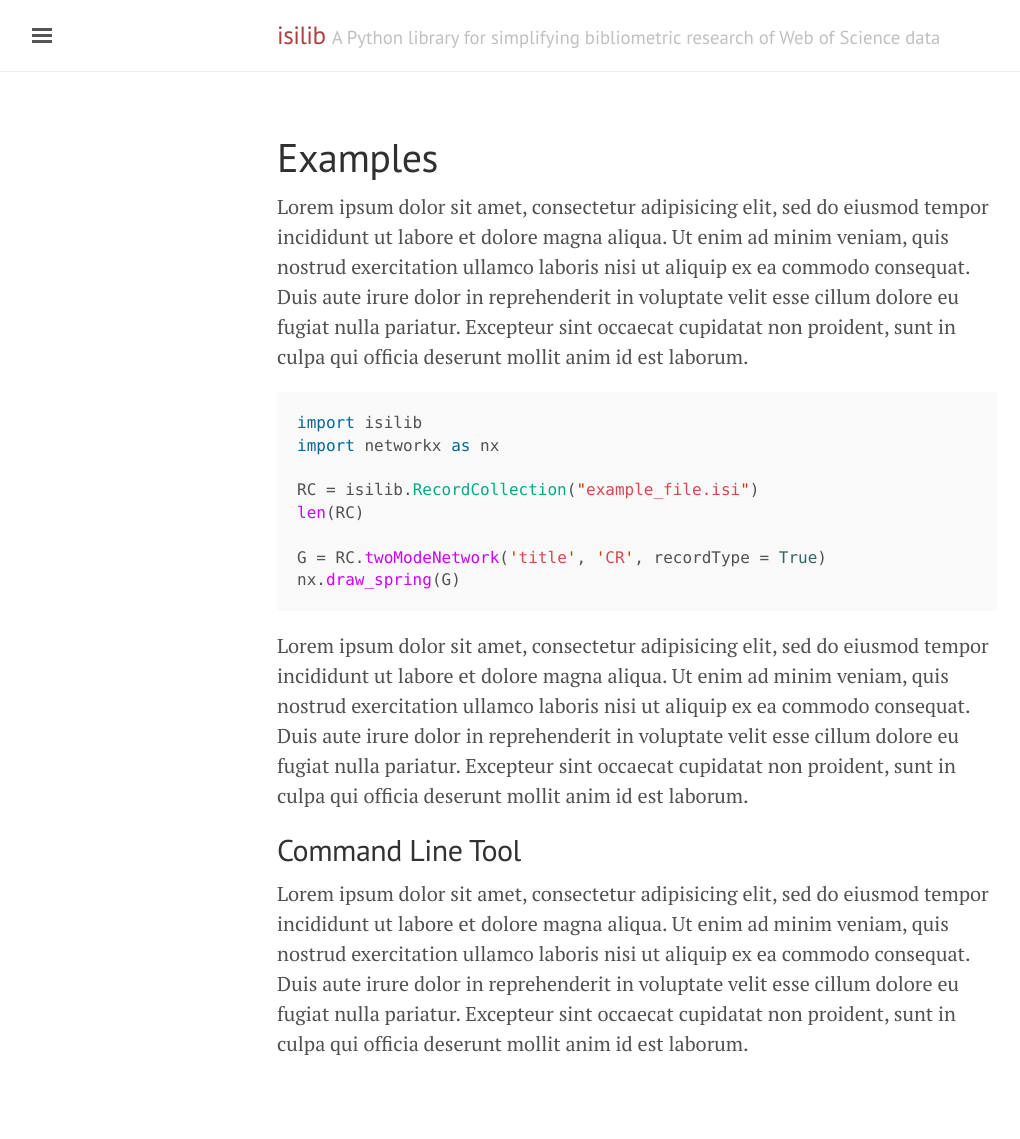
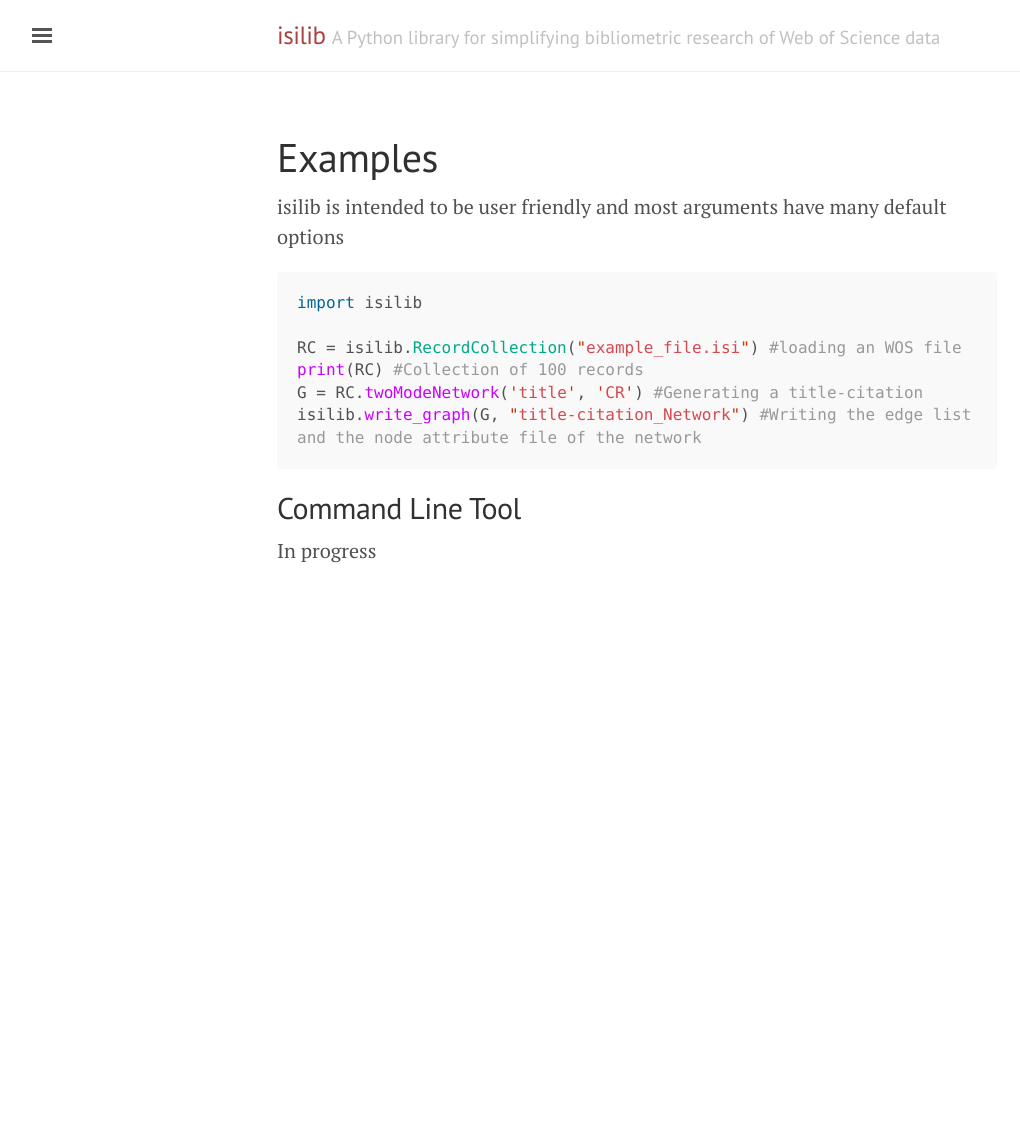
Before and after one commit to UWNETLAB/metaknowledge, a Jekyll site: the page built from examples.md, in a window 1280 px wide. Shown: the whole page, without its empty margins (3-1023 px from the left). Built offline with Jekyll 4.4.1, drawn with Linux system fonts in a browser that asks for light colours; Markdown is read by kramdown in place of the engine named in the settings; after the commit the page ends 900 px from its top, so only the background shows below that.

Commit message:
Updated example

````diff
--- a/examples.md
+++ b/examples.md
@@ -2,37 +2,17 @@
 layout: page
 title: Examples
 ---
-
-Lorem ipsum dolor sit amet, consectetur adipisicing elit, sed do eiusmod
-tempor incididunt ut labore et dolore magna aliqua. Ut enim ad minim veniam,
-quis nostrud exercitation ullamco laboris nisi ut aliquip ex ea commodo
-consequat. Duis aute irure dolor in reprehenderit in voluptate velit esse
-cillum dolore eu fugiat nulla pariatur. Excepteur sint occaecat cupidatat non
-proident, sunt in culpa qui officia deserunt mollit anim id est laborum.
+isilib is intended to be user friendly and most arguments have many default options
 
 ```python
 import isilib
-import networkx as nx
 
-RC = isilib.RecordCollection("example_file.isi")
-len(RC)
-
-G = RC.twoModeNetwork('title', 'CR', recordType = True)
-nx.draw_spring(G)
+RC = isilib.RecordCollection("example_file.isi") #loading an WOS file
+print(RC) #Collection of 100 records
+G = RC.twoModeNetwork('title', 'CR') #Generating a title-citation
+isilib.write_graph(G, "title-citation_Network") #Writing the edge list and the node attribute file of the network
 ```
-
-Lorem ipsum dolor sit amet, consectetur adipisicing elit, sed do eiusmod
-tempor incididunt ut labore et dolore magna aliqua. Ut enim ad minim veniam,
-quis nostrud exercitation ullamco laboris nisi ut aliquip ex ea commodo
-consequat. Duis aute irure dolor in reprehenderit in voluptate velit esse
-cillum dolore eu fugiat nulla pariatur. Excepteur sint occaecat cupidatat non
-proident, sunt in culpa qui officia deserunt mollit anim id est laborum.
 
 ## Command Line Tool
 
-Lorem ipsum dolor sit amet, consectetur adipisicing elit, sed do eiusmod
-tempor incididunt ut labore et dolore magna aliqua. Ut enim ad minim veniam,
-quis nostrud exercitation ullamco laboris nisi ut aliquip ex ea commodo
-consequat. Duis aute irure dolor in reprehenderit in voluptate velit esse
-cillum dolore eu fugiat nulla pariatur. Excepteur sint occaecat cupidatat non
-proident, sunt in culpa qui officia deserunt mollit anim id est laborum.
+In progress
````
Also changed, not shown: documentation.md (+1 -6 lines), 3 other files.
